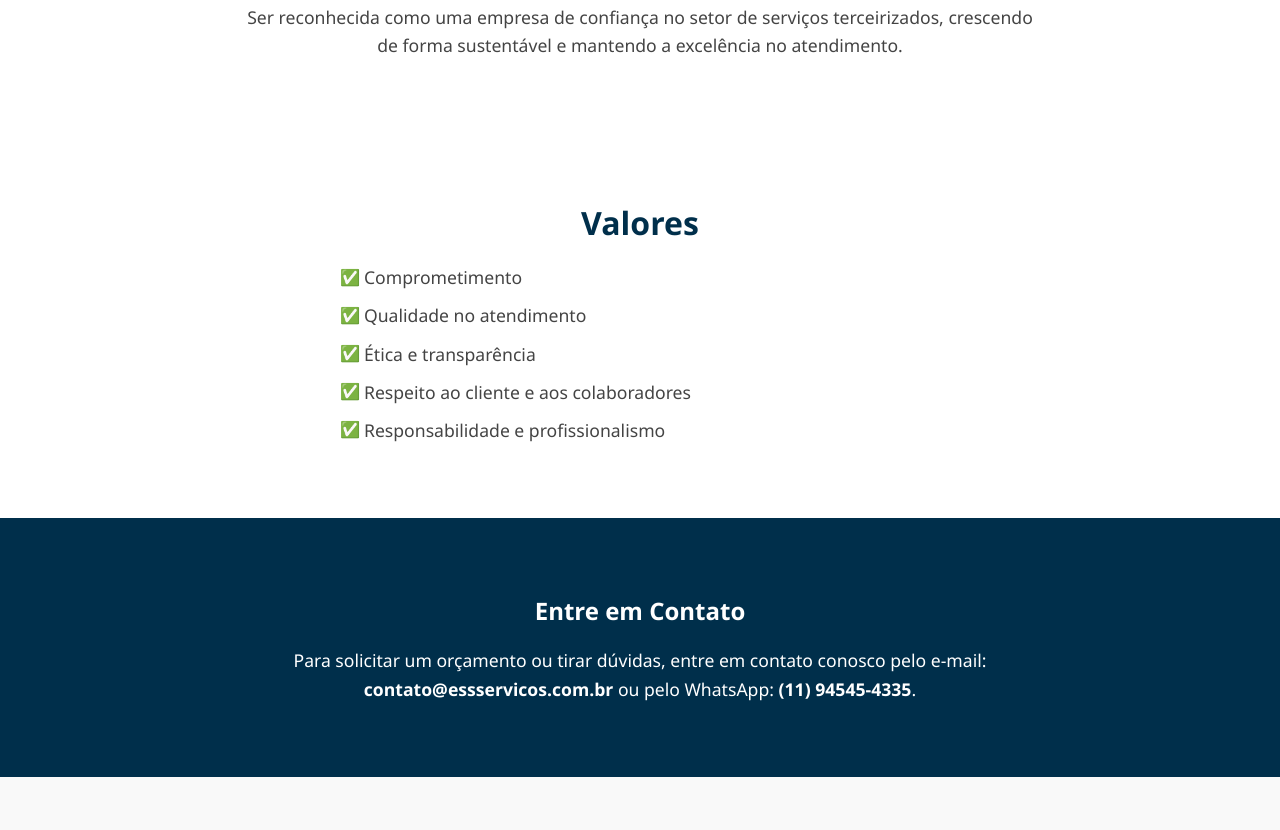
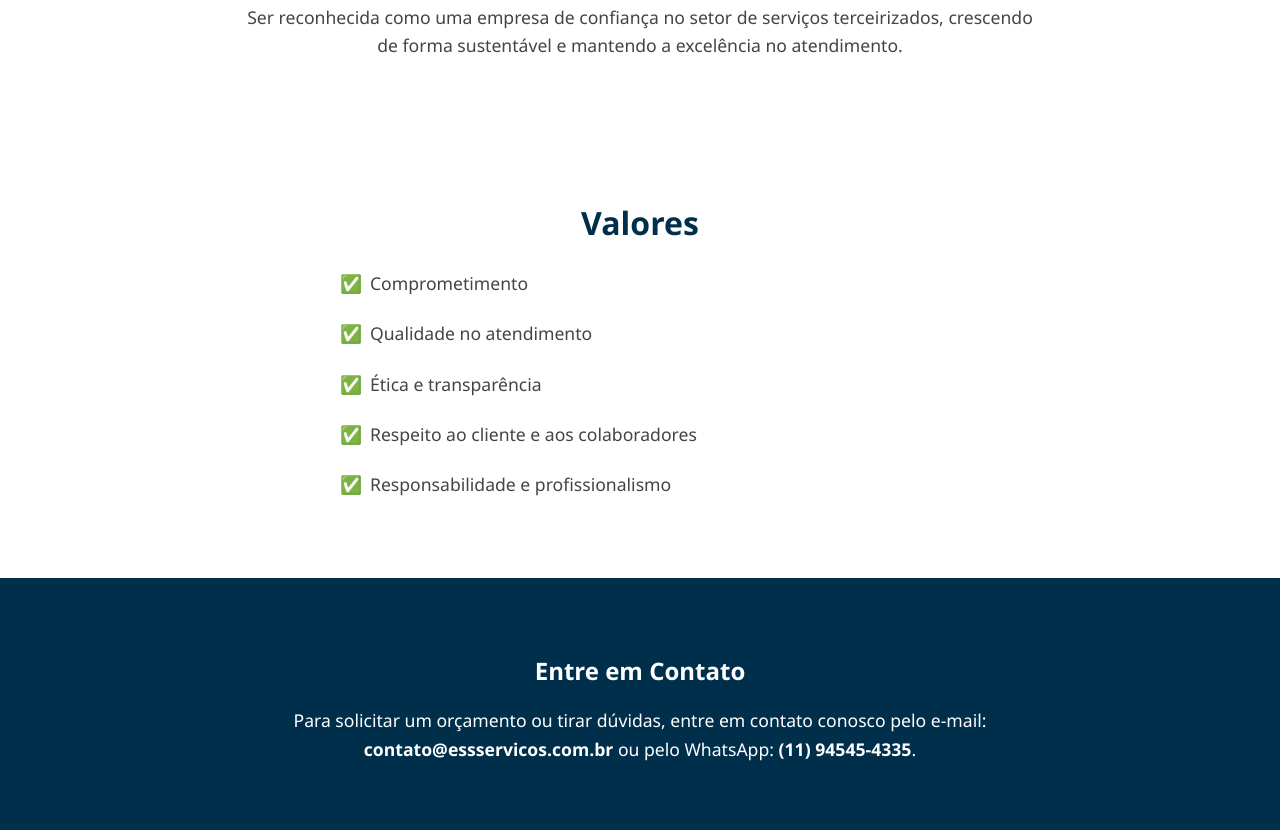
Before and after one commit to Wolf0s/ess-site, a website: page index.html in a window 1280 px wide. Shown: the part 1678-2508 px from the top of the page. Before the commit the page ends 2455 px from the top, so only its background shows below. Drawn offline with Linux system fonts and the light colour scheme.

Commit message:
Update style.css

```diff
--- a/style.css
+++ b/style.css
@@ -255,22 +255,24 @@ footer {
   padding: 0;
   margin: 0 auto;
   max-width: 600px;
+  text-align: left;
 }
 
 .mvv-section ul li {
   list-style: none;
-  position: relative;
-  padding-left: 24px;
   display: flex;
   align-items: center;
+  gap: 8px;
+  padding: 6px 0;
+  font-size: 1.1rem;
 }
 
 .mvv-section ul li::before {
   content: "✅";
-  position: absolute;
-  left: 0;
-  font-size: 1rem;
+  font-size: 1.1rem;
 }
+
+
 
 /* Trabalhe conosco */
 .trabalhe-conosco .contact-buttons {
```
